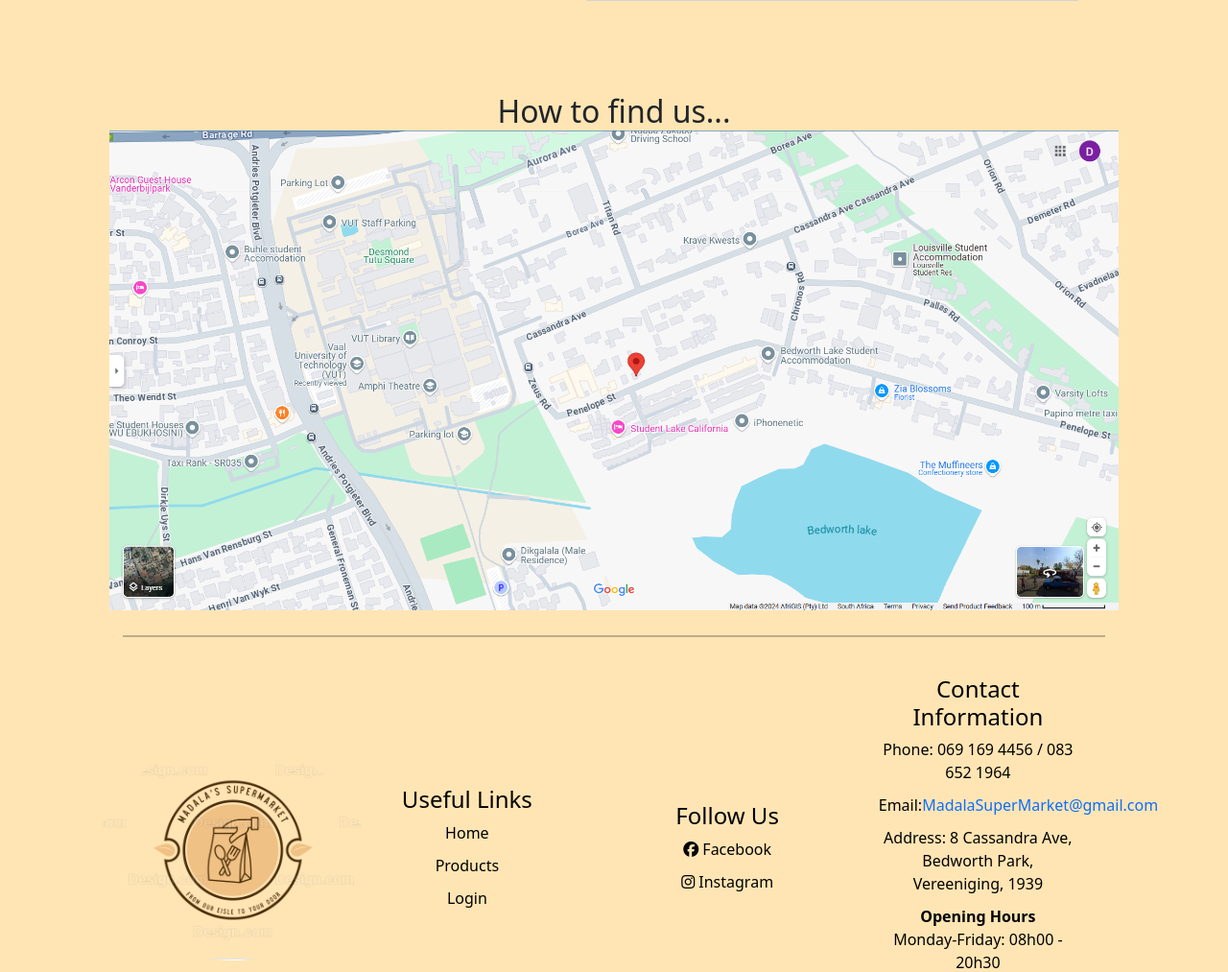
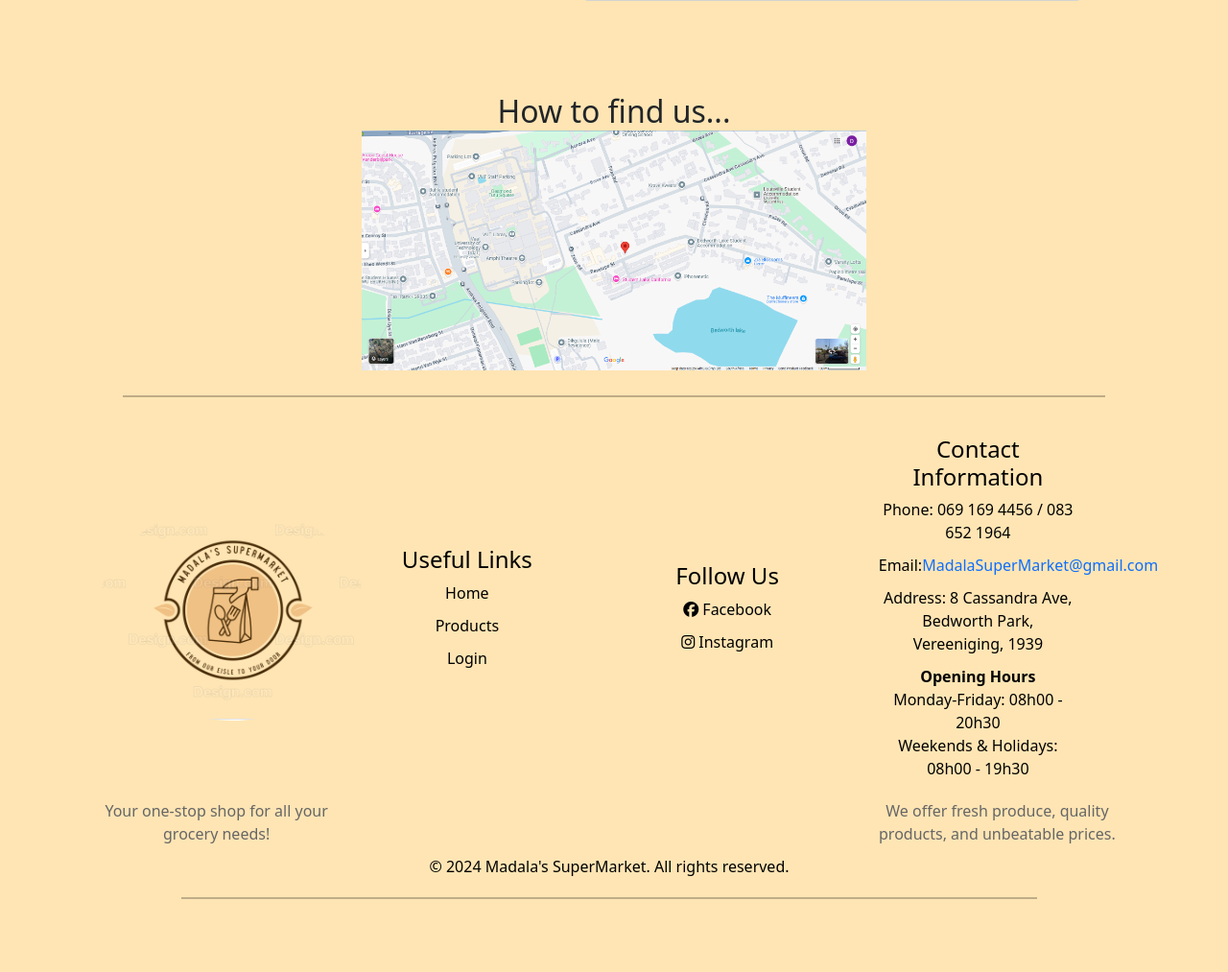
Before and after one commit to 222176415/MadalaSuperMarket, a PHP site: page /Madala2/Contact.html in a window 1280 px wide. Shown: the part 886-1899 px from the top of the page at 96% size. After the commit the page ends 1823 px from the top, so only its background shows below. Run offline with PHP 8.4, Linux system fonts and the light colour scheme; some libraries are stand-ins or nearby versions.

Commit message:
Update stylesheet.css

```diff
--- a/stylesheet.css
+++ b/stylesheet.css
@@ -523,7 +523,7 @@
 .map-container img {
     display: block;
     width: auto;
-    height: 500px;
+    height: 250px;
 }
 
 .overlay-text {
```
